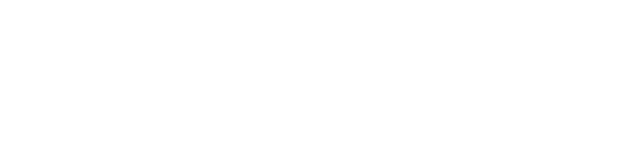
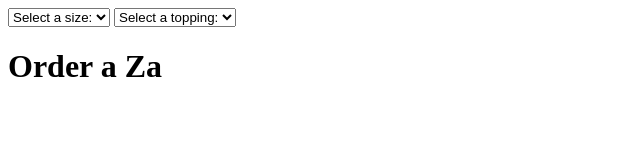
Before and after one commit to loewymalkov/order-pizza, a plain HTML site: page index.html in a window 1280 px wide. Shown: the whole page, without its empty margins (0-640 px from the left). Drawn offline with Linux system fonts and the light colour scheme.

Commit message:
add select forms to pass on information

```diff
--- a/index.html
+++ b/index.html
@@ -1,10 +1,30 @@
 <!DOCTYPE html>
-<html lang="en">
+<html>
 <head>
-
   <title>Order-Pizza</title>
 </head>
 <body>
+  <div class="container">
+    <div class="form-group">
+      <select id="choose-size">
+        <option value="0">Select a size:</option>
+        <option value="5">Small</option>
+        <option value="7">Medium</option>
+        <option value="9">Large</option>
+      </select>
+      <select id="choose-topping">
+        <option value="0">Select a topping:</option>
+        <option value="2">Sausage</option>
+        <option value="2">Anchovy</option>
+        <option value="1">Onion</option>
+      </select>
+    </div>
+    <div id="display-order">
+      <!-- output the price and order here -->
+    </div>
+  </div>
+  <h1>Order a Za</h1>
+
 
 </body>
 </html>
```
